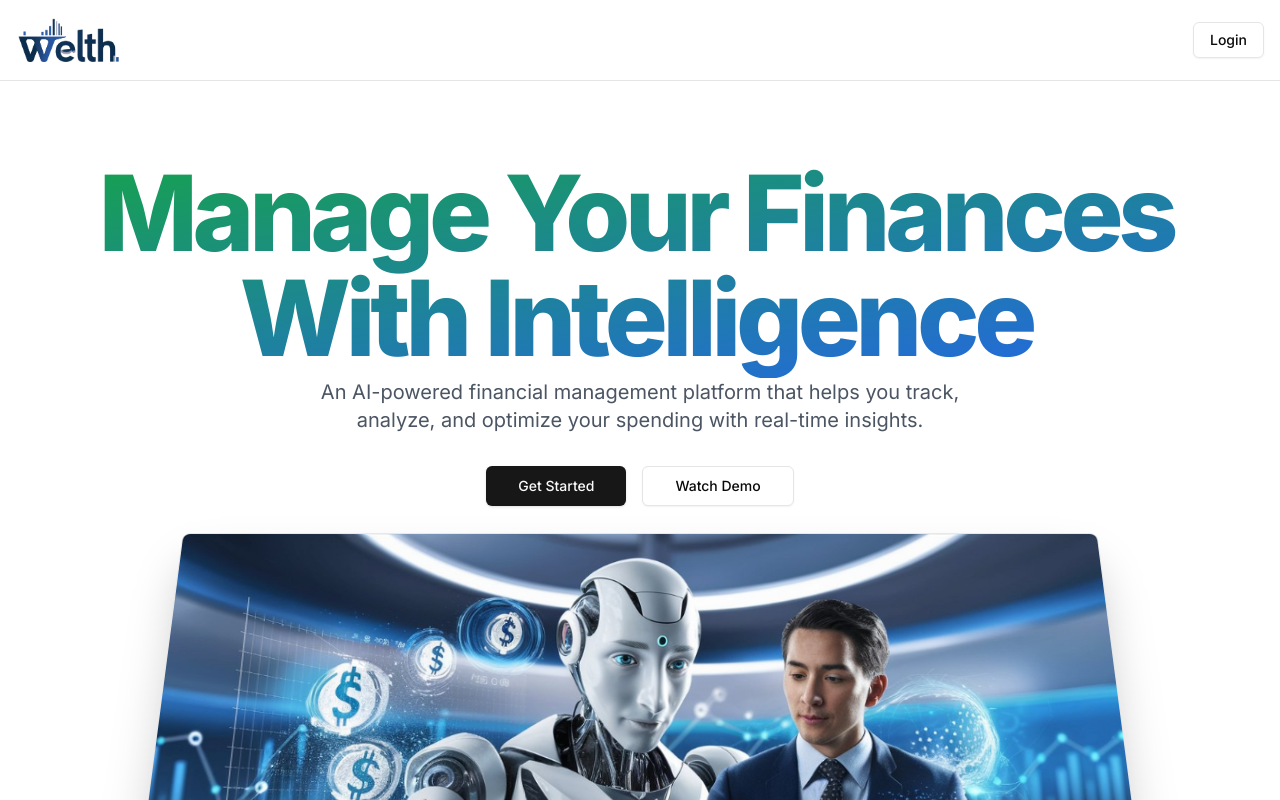
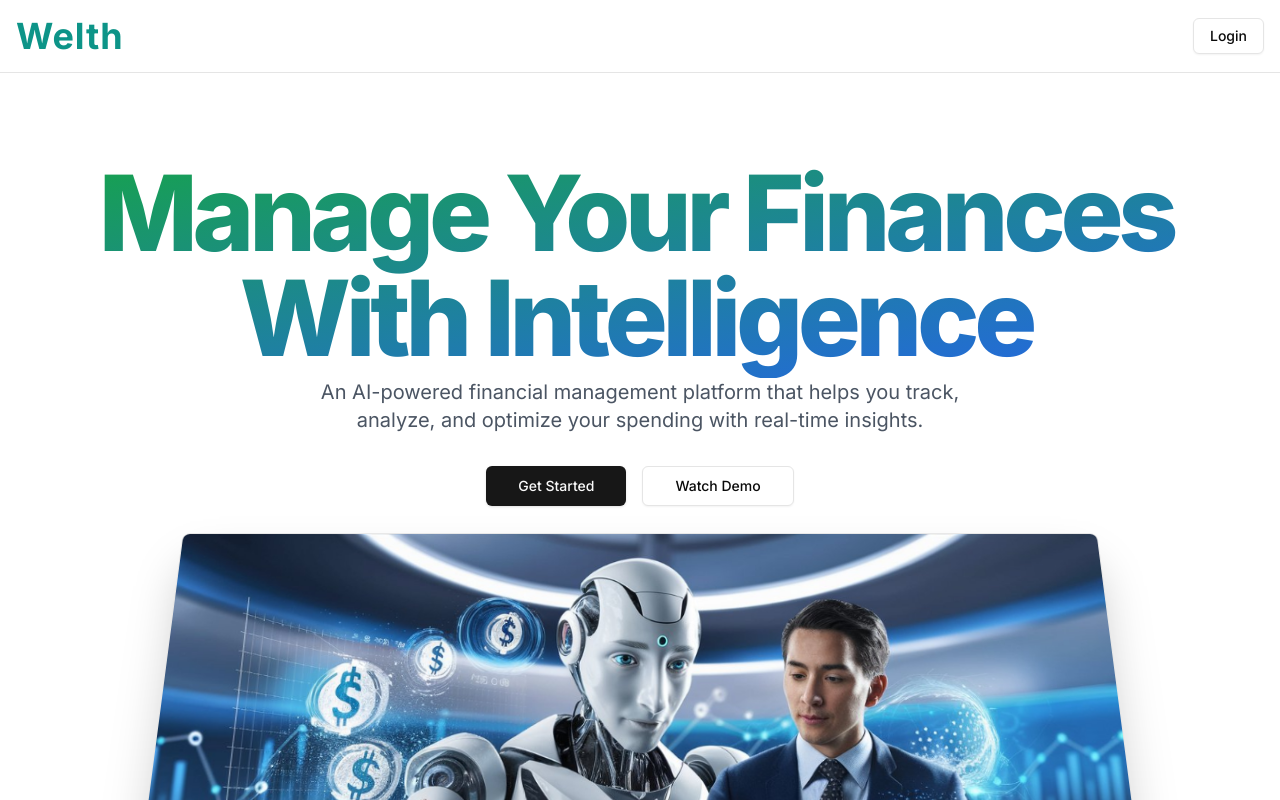
Before and after one commit to Sayantan627/AI-Finance-Platform, a Next.js app: page / in a window 1280 px wide. Shown: the top 800 px of the page. Built offline with nearby package versions, Linux system fonts and the light colour scheme; no server answers.

Commit message:
Refactor Header component to replace logo image with text link

```diff
--- a/src/components/Header.jsx
+++ b/src/components/Header.jsx
@@ -1,6 +1,5 @@
 import { SignedIn, UserButton } from "@clerk/nextjs";
 import { SignedOut, SignInButton } from "@clerk/nextjs";
-import Image from "next/image";
 import Link from "next/link";
 import { Button } from "./ui/button";
 import { LayoutDashboard } from "lucide-react";
@@ -12,14 +11,11 @@ const Header = async () => {
   return (
     <header className="fixed top-0 w-full bg-white/80 backdrop-blur-md z-50 border-b">
       <nav className="container mx-auto px-4 py-4 flex items-center justify-between">
-        <Link href="/">
-          <Image
-            src="/logo.png"
-            alt="welth-logo"
-            height={60}
-            width={200}
-            className="h-12 w-auto object-contain"
-          />
+        <Link
+          href="/"
+          className="text-4xl font-bold text-teal-600 tracking-wide"
+        >
+          Welth
         </Link>
 
         <div className="flex items-center space-x-4">
```
